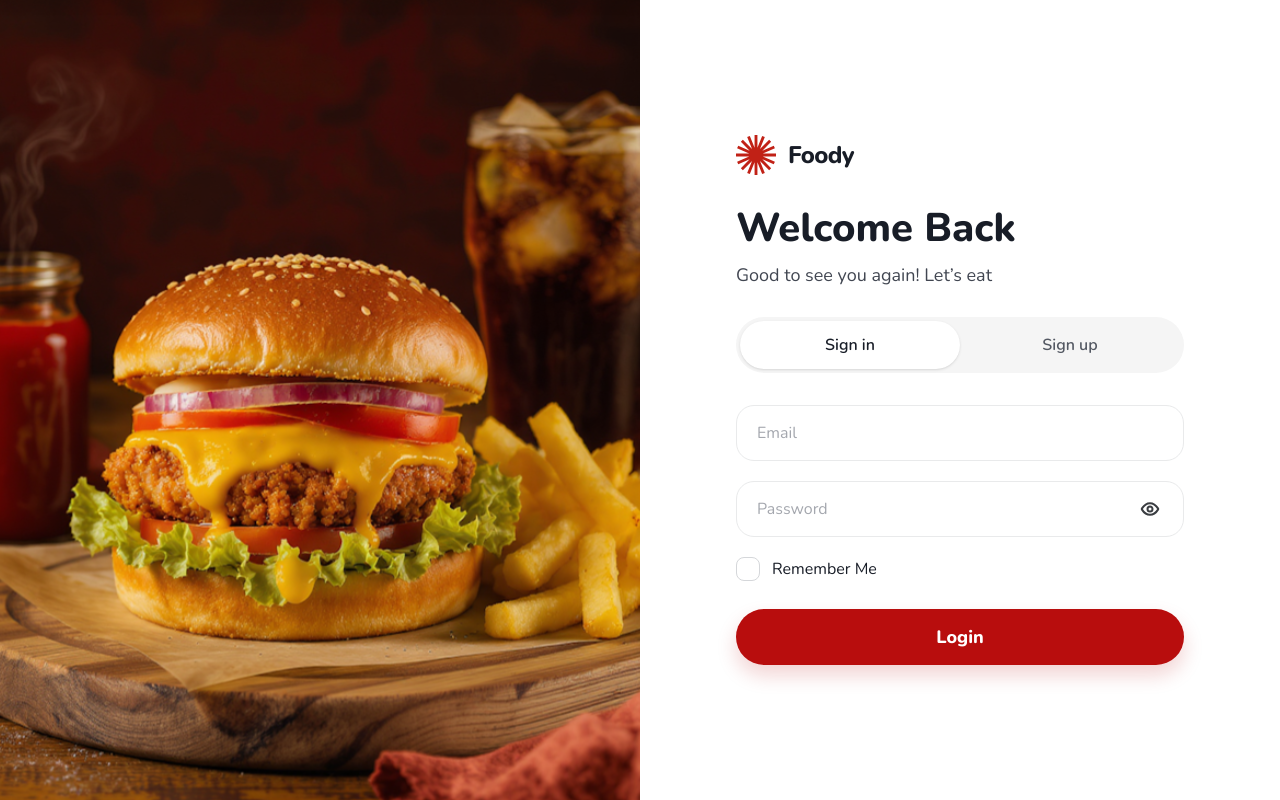
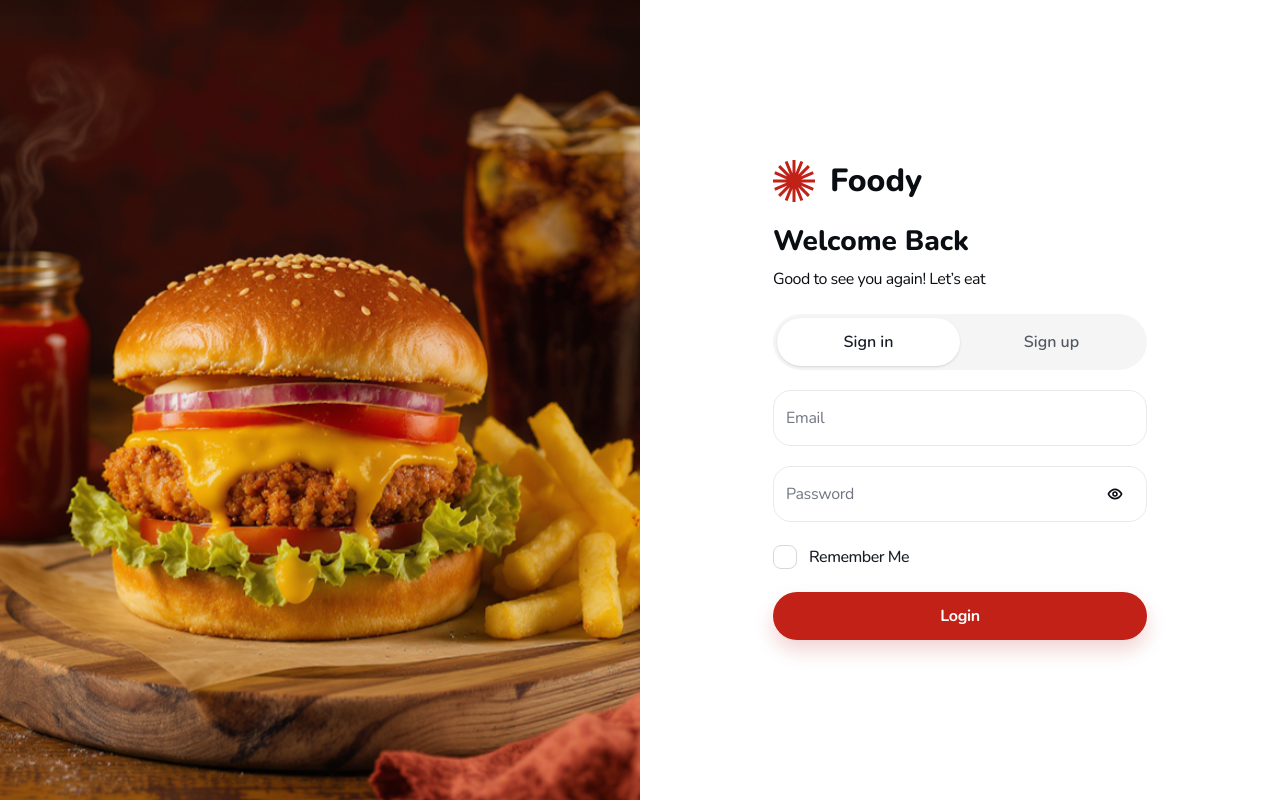
Before and after one commit to WPH-Bootcamp/challenge-9-arisbhakti, a React (Vite) app: page /auth in a window 1280 px wide. Built offline with nearby package versions, Linux system fonts and the light colour scheme; no server answers.

Commit message:
update login page

```diff
--- a/src/app/AuthPage.tsx
+++ b/src/app/AuthPage.tsx
@@ -59,31 +59,33 @@ export default function AuthPage() {
         </div>
 
         {/* RIGHT (Form) */}
-        <div className="flex flex-1 items-center justify-center">
-          <div className="w-full max-w-md">
+        <div className="flex flex-1 items-center justify-center px-6 md:px-0">
+          <div className="w-full max-w-md flex flex-col gap-4 md:gap-5 md:w-93.5">
             {/* Logo Row */}
-            <div className="mb-8 flex items-center gap-3">
+            <div className="8 flex items-center gap-3 md:gap-3.75">
               <img
                 src="/images/common/logo-foody.svg"
                 alt="Foody"
-                className="h-10 w-10"
+                className="h-8 w-8 md:h-10.5 md:w-10.5"
                 draggable={false}
               />
-              <span className="text-2xl font-extrabold tracking-tight text-neutral-900">
+              <span className="text-[24.38px] md:text-[32px] md:leading-10.5 font-extrabold leading-8 text-neutral-950">
                 Foody
               </span>
             </div>
 
             {/* Title + subtitle */}
-            <h1 className="text-[40px] font-extrabold leading-[1.05] text-neutral-900">
-              Welcome Back
-            </h1>
-            <p className="mt-3 text-lg text-neutral-700">
-              Good to see you again! Let’s eat
-            </p>
+            <div className="flex flex-col gap-0 md:gap-1">
+              <h1 className="text-[24px] md:text-[28px] font-extrabold leading-9 md:leading-9.5 text-neutral-950">
+                Welcome Back
+              </h1>
+              <p className=" text-[14px] md:text-[16px] leading-7 md:leading-7.5 -tracking-[0.03em] text-neutral-950">
+                Good to see you again! Let’s eat
+              </p>
+            </div>
 
             {/* Toggle Tabs */}
-            <div className="mt-7">
+            <div className="">
               <Tabs
                 value={tab}
                 onValueChange={(v) => setTab(v as "signin" | "signup")}
@@ -104,8 +106,11 @@ export default function AuthPage() {
                 </TabsList>
 
                 {/* SIGN IN */}
-                <TabsContent value="signin" className="mt-6">
-                  <form onSubmit={onSubmitSignIn} className="space-y-5">
+                <TabsContent value="signin" className="mt-3">
+                  <form
+                    onSubmit={onSubmitSignIn}
+                    className="flex flex-col gap-4 md:gap-5"
+                  >
                     <input
                       type="email"
                       placeholder="Email"
@@ -113,7 +118,7 @@ export default function AuthPage() {
                       onChange={(e) =>
                         setSignIn((p) => ({ ...p, email: e.target.value }))
                       }
-                      className="h-14 w-full rounded-2xl border border-neutral-200 bg-white px-5 text-base outline-none placeholder:text-neutral-400 focus:border-neutral-300"
+                      className="h-12 md:h-14 w-full rounded-2xl border border-neutral-200 bg-white px-3 text-base outline-none placeholder:text-neutral-500 placeholder:-tracking-[0.02em] focus:border-neutral-300"
                     />
 
                     <div className="relative">
@@ -124,7 +129,7 @@ export default function AuthPage() {
                         onChange={(e) =>
                           setSignIn((p) => ({ ...p, password: e.target.value }))
                         }
-                        className="h-14 w-full rounded-2xl border border-neutral-200 bg-white px-5 pr-14 text-base outline-none placeholder:text-neutral-400 focus:border-neutral-300"
+                        className="h-12 md:h-14 w-full rounded-2xl border border-neutral-200 bg-white px-3 pr-14 text-base outline-none placeholder:text-neutral-500 placeholder:-tracking-[0.02em] focus:border-neutral-300"
                       />
                       <button
                         type="button"
@@ -135,7 +140,7 @@ export default function AuthPage() {
                         <img
                           src="/images/common/eye.svg"
                           alt="Show/Hide"
-                          className="h-5 w-5 opacity-80"
+                          className="h-4 w-4"
                           draggable={false}
                         />
                       </button>
@@ -156,14 +161,14 @@ export default function AuthPage() {
                         />
                         <span className="pointer-events-none absolute h-3 w-3 scale-0 rounded-[3px] bg-neutral-900 transition peer-checked:scale-100" />
                       </span>
-                      <span className="text-base text-neutral-900">
+                      <span className="text-[14px] leading-7 md:text-[16px] md:leading-7.5 -tracking-[0.03em] font-medium text-neutral-900">
                         Remember Me
                       </span>
                     </label>
 
                     <button
                       type="submit"
-                      className="mt-2 h-14 w-full rounded-full bg-[#B80D0D] text-lg font-extrabold text-white shadow-[0_10px_20px_rgba(184,13,13,0.18)] transition active:scale-[0.99]"
+                      className=" h-12 w-full rounded-full px-2 py-2 bg-primary-100 text-[16px] leading-7.5 -tracking-[0.02em] font-bold text-neutral-25 shadow-[0_10px_20px_rgba(184,13,13,0.18)] transition active:scale-[0.99]"
                     >
                       Login
                     </button>
@@ -171,8 +176,11 @@ export default function AuthPage() {
                 </TabsContent>
 
                 {/* SIGN UP */}
-                <TabsContent value="signup" className="mt-6">
-                  <form onSubmit={onSubmitSignUp} className="space-y-5">
+                <TabsContent value="signup" className="mt-3">
+                  <form
+                    onSubmit={onSubmitSignUp}
+                    className="flex flex-col gap-4 md:gap-5"
+                  >
                     {/* FIX: add Name + Number Phone */}
                     <input
                       type="text"
@@ -181,7 +189,7 @@ export default function AuthPage() {
                       onChange={(e) =>
                         setSignUp((p) => ({ ...p, name: e.target.value }))
                       }
-                      className="h-14 w-full rounded-2xl border border-neutral-200 bg-white px-5 text-base outline-none placeholder:text-neutral-400 focus:border-neutral-300"
+                      className="h-12 md:h-14 w-full rounded-2xl border border-neutral-200 bg-white px-3 text-base outline-none placeholder:text-neutral-500 placeholder:-tracking-[0.02em] focus:border-neutral-300"
                     />
 
                     <input
@@ -191,7 +199,7 @@ export default function AuthPage() {
                       onChange={(e) =>
                         setSignUp((p) => ({ ...p, email: e.target.value }))
                       }
-                      className="h-14 w-full rounded-2xl border border-neutral-200 bg-white px-5 text-base outline-none placeholder:text-neutral-400 focus:border-neutral-300"
+                      className="h-12 md:h-14 w-full rounded-2xl border border-neutral-200 bg-white px-3 text-base outline-none placeholder:text-neutral-500 placeholder:-tracking-[0.02em] focus:border-neutral-300"
                     />
 
                     <input
@@ -201,7 +209,7 @@ export default function AuthPage() {
                       onChange={(e) =>
                         setSignUp((p) => ({ ...p, phone: e.target.value }))
                       }
-                      className="h-14 w-full rounded-2xl border border-neutral-200 bg-white px-5 text-base outline-none placeholder:text-neutral-400 focus:border-neutral-300"
+                      className="h-12 md:h-14 w-full rounded-2xl border border-neutral-200 bg-white px-3 text-base outline-none placeholder:text-neutral-500 placeholder:-tracking-[0.02em] focus:border-neutral-300"
                     />
 
                     <div className="relative">
@@ -212,7 +220,7 @@ export default function AuthPage() {
                         onChange={(e) =>
                           setSignUp((p) => ({ ...p, password: e.target.value }))
                         }
-                        className="h-14 w-full rounded-2xl border border-neutral-200 bg-white px-5 pr-14 text-base outline-none placeholder:text-neutral-400 focus:border-neutral-300"
+                        className="h-12 md:h-14 w-full rounded-2xl border border-neutral-200 bg-white px-3 pr-14 text-base outline-none placeholder:text-neutral-500 placeholder:-tracking-[0.02em] focus:border-neutral-300"
                       />
                       <button
                         type="button"
@@ -240,7 +248,7 @@ export default function AuthPage() {
                             confirmPassword: e.target.value,
                           }))
                         }
-                        className="h-14 w-full rounded-2xl border border-neutral-200 bg-white px-5 pr-14 text-base outline-none placeholder:text-neutral-400 focus:border-neutral-300"
+                        className="h-12 md:h-14 w-full rounded-2xl border border-neutral-200 bg-white px-3 pr-14 text-base outline-none placeholder:text-neutral-500 placeholder:-tracking-[0.02em] focus:border-neutral-300"
                       />
                       <button
                         type="button"
@@ -260,7 +268,7 @@ export default function AuthPage() {
                     {/* FIX: button label like design */}
                     <button
                       type="submit"
-                      className="mt-2 h-14 w-full rounded-full bg-[#B80D0D] text-lg font-extrabold text-white shadow-[0_10px_20px_rgba(184,13,13,0.18)] transition active:scale-[0.99]"
+                      className=" h-12 w-full rounded-full px-2 py-2 bg-primary-100 text-[16px] leading-7.5 -tracking-[0.02em] font-bold text-neutral-25 shadow-[0_10px_20px_rgba(184,13,13,0.18)] transition active:scale-[0.99]"
                     >
                       Register
                     </button>
--- a/src/index.css
+++ b/src/index.css
@@ -21,10 +21,7 @@ body {
   /* ===================== */
   /* Primary (existing) */
   /* ===================== */
-  --color-primary-400: #640c00;
-  --color-primary-300: #961200;
-  --color-primary-200: #b96155;
-  --color-primary-100: #ead0cc;
+  --color-primary-100: #c12116;
 
   /* ===================== */
   /* Neutral (existing) */
@@ -45,9 +42,9 @@ body {
   /* ===================== */
   /* Accent */
   /* ===================== */
-  --color-accent-blue: #177eff;
-  --color-accent-pink: #ec1c96;
-  --color-accent-red: #e5352d;
+  --color-accent-green: #079455;
+  --color-accent-yellow: #fdb022;
+  --color-accent-red: #d9206e;
 }
 /*
 :root {
```
Also changed, not shown: src/App.css (deleted, +0 -42 lines).
